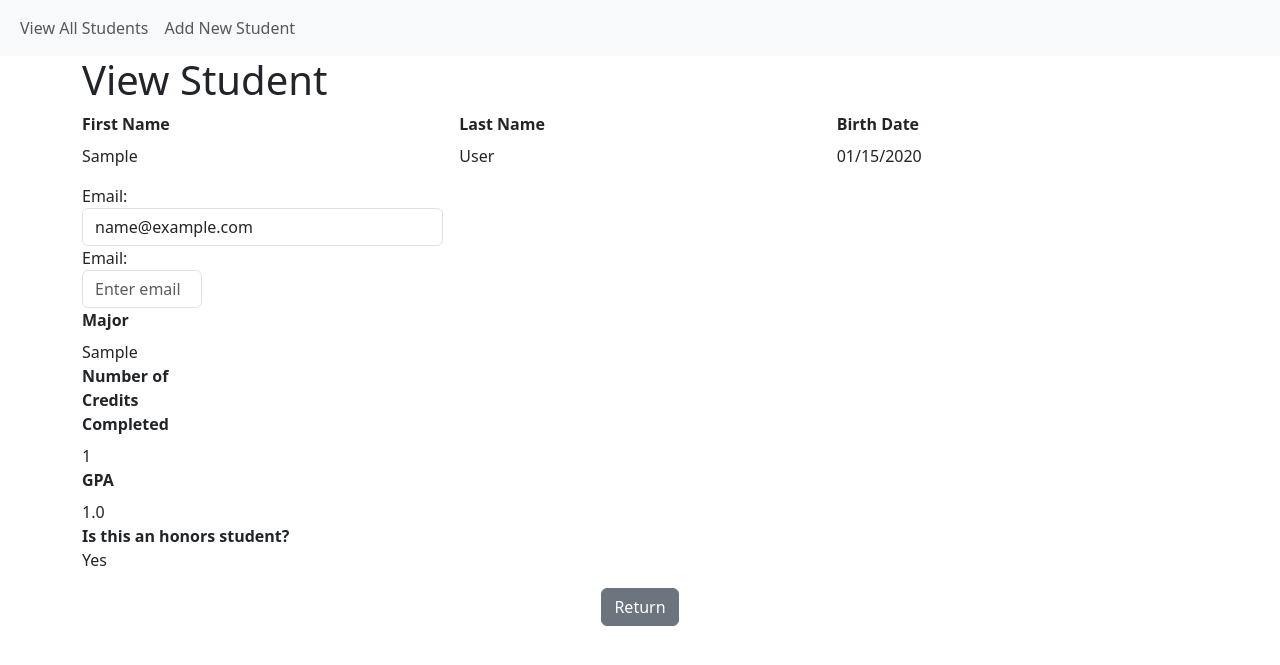
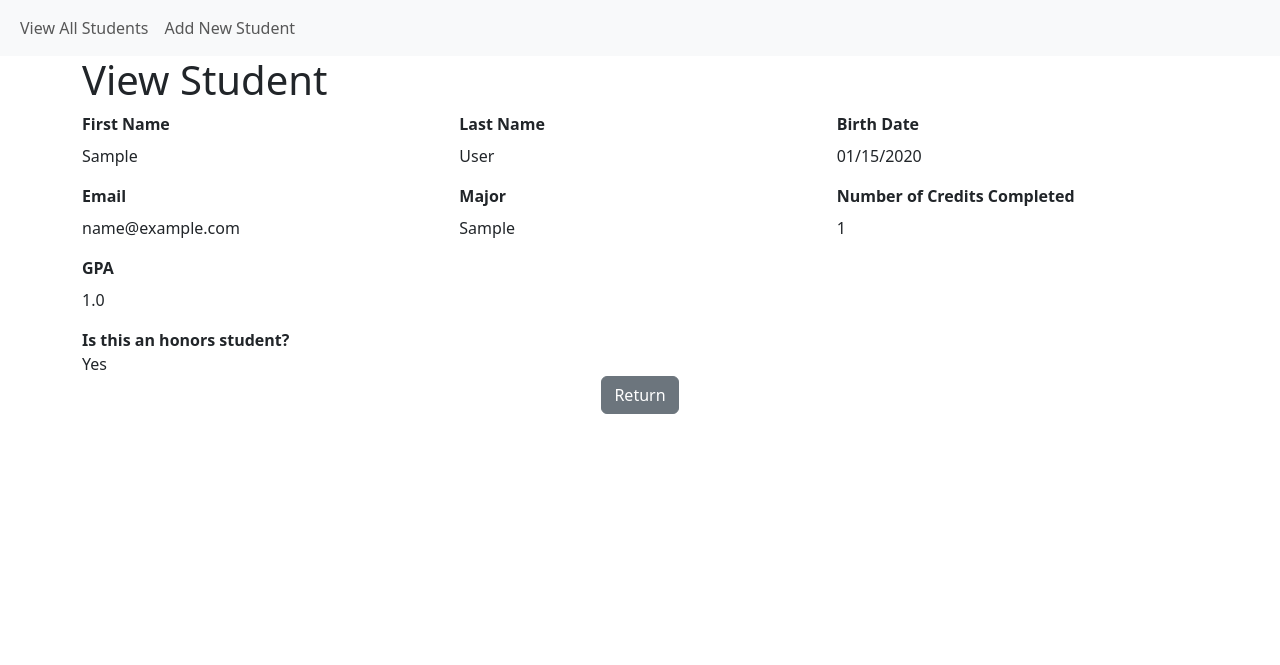
Before and after one commit to Mbush1x/helloWorld, a Flask app: page /student/view/1 in a window 1280 px wide. Shown: the top 665 px of the page. Run offline with Flask 3, Linux system fonts and the light colour scheme; tables that the repository leaves empty hold one stand-in row (values such as "Sample post").

Commit message:
revised the code to allow the email field to be visbale on the html page to be able to function for user

```diff
--- a/templates/student_entry.html
+++ b/templates/student_entry.html
@@ -51,14 +51,14 @@
     {% endif %}
   </div>
 
-  <div class="col-md-4">
-    <label for="email">Email:</label>
-    <input type="email" class="form-control" id="email" name="email" maxlength="100" placeholder="Enter Email" value="{{ student.email }}">
-
-  <div class="col-md-4">
-    <label for="email">Email:</label>
-    <input type="email" class="form-control" id="email" name="email" maxlength="100" placeholder="Enter email">
-  </div>
+ <div class="col-md-4">
+    <label for="email" class="form-label"><strong>Email</strong></label>
+    {% if action and action in ['create', 'update'] %}
+    <input type="email" class="form-control" id="email" name="email" value="{{ student['email'] if student else '' }}">
+    {% else %}
+        <br>{{ student['email'] if student['email'] else '' }}
+    {% endif %}
+</div>
 
   <div class="col-md-4">
     <label for="major_id" class="form-label"><strong>Major</strong></label>
```
